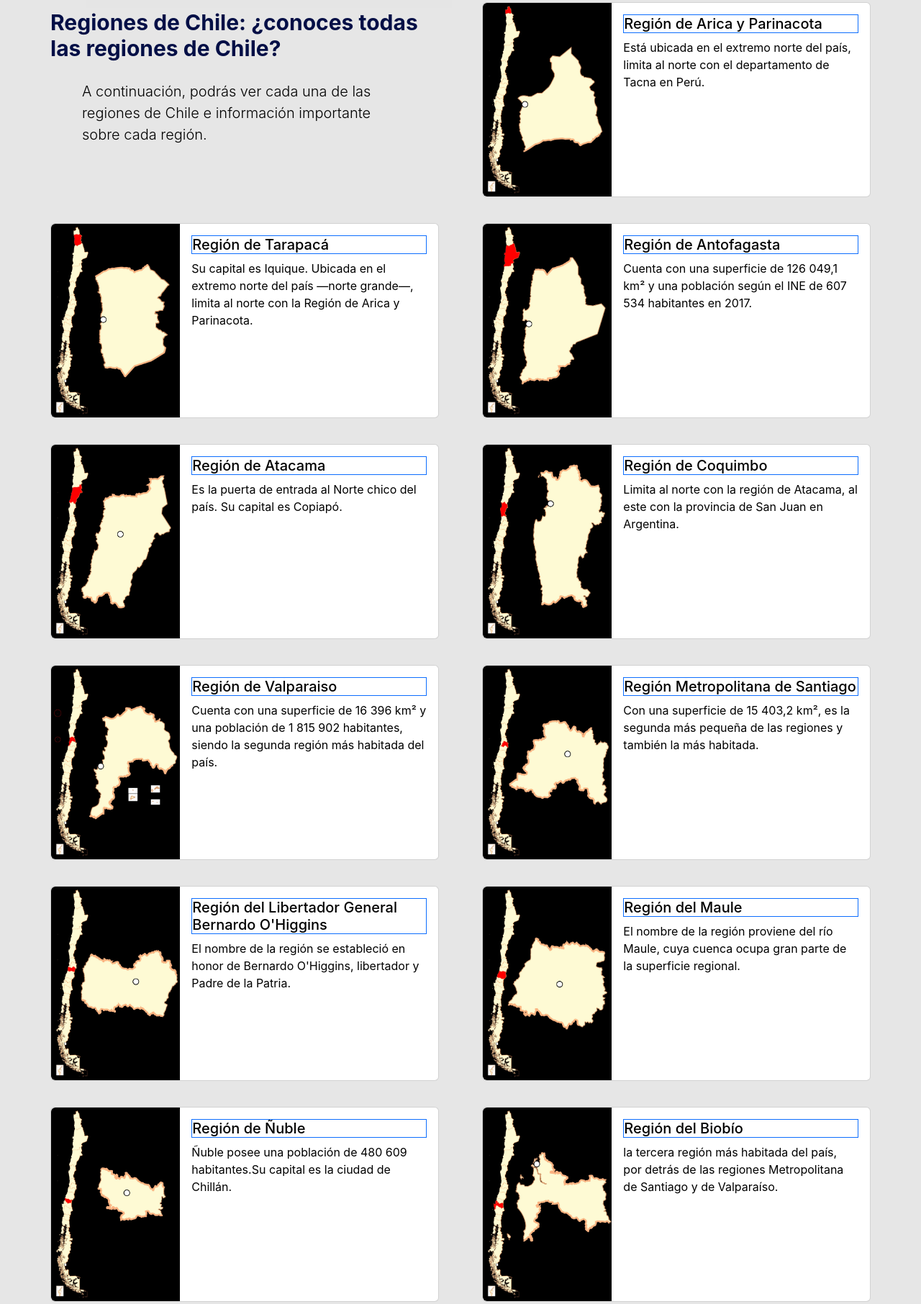
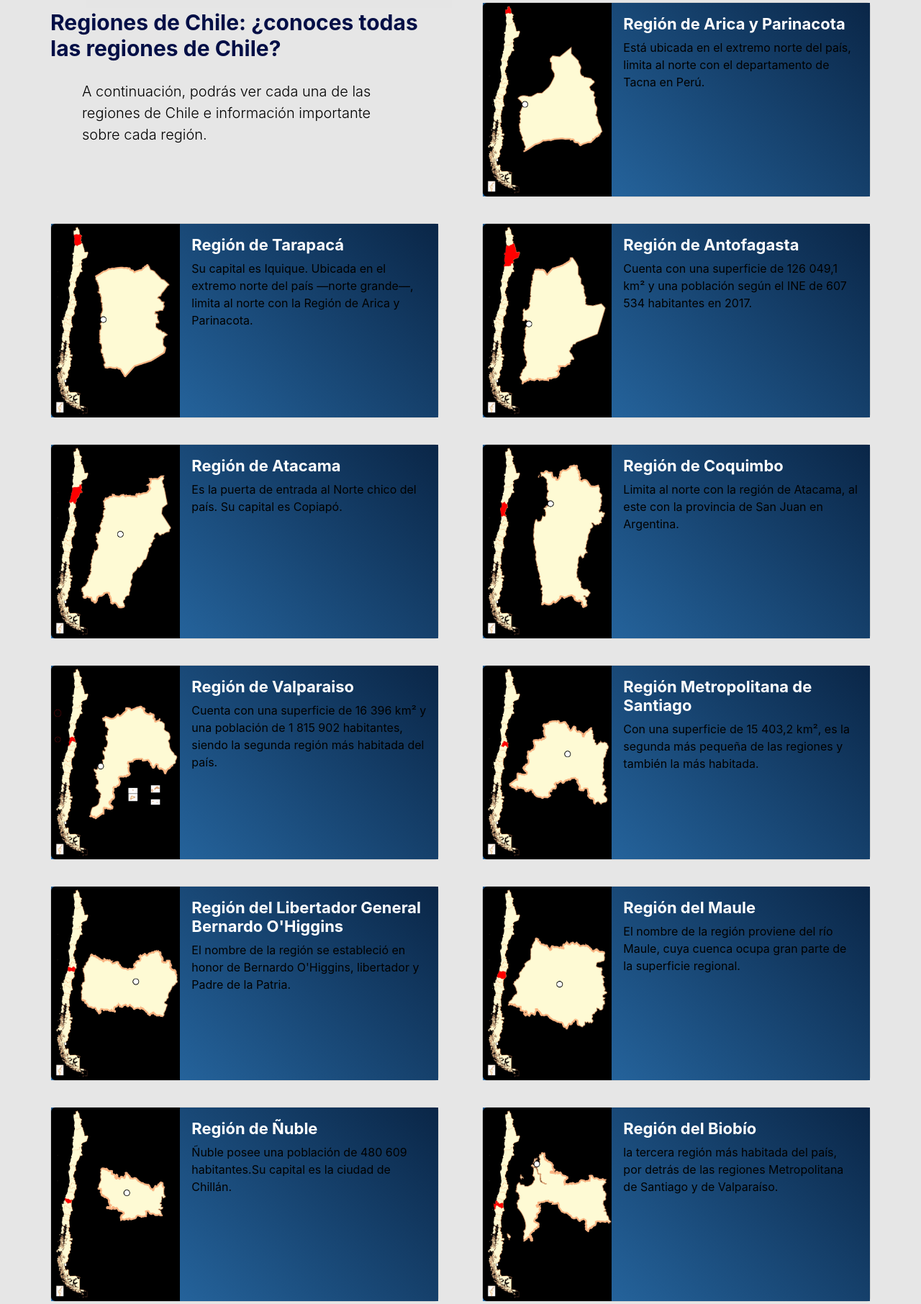
Before and after one commit to NicoGodoy1/PFGodoy, a website: page sobrechile.html in a window 1280 px wide. Shown: the part 1839-3651 px from the top of the page at 72% size. Drawn offline with nearby package versions, Linux system fonts and the light colour scheme.

Commit message:
cambié fondo de las tarjetas de las regiones

```diff
--- a/scss/vistas/_index.scss
+++ b/scss/vistas/_index.scss
@@ -252,7 +252,7 @@ header span {
 }
 .contenidoSubtituloNuestraDiversidad {
     @extend .contenidoSubtituloInicio;
-    color: white;
+    color: $letterColor;
     background-color: transparent;
     font-size: 20px;
     margin: 30px 0px 30px 0px;
--- a/scss/vistas/_sobreChile.scss
+++ b/scss/vistas/_sobreChile.scss
@@ -91,6 +91,7 @@
         transform: translateY(-10px);
     }
 }
+// ESTILO REGIONES CHILE
 .seccion__regiones {
     display: grid;
     grid-template-columns: repeat(2, 1fr);
@@ -101,6 +102,18 @@
 
     &-dato {
         margin: 20px;
+    }
+}
+.fondoRegiones {
+    background-image: linear-gradient(45deg, #2C74B3, #0A2647);
+    & div {
+        & div {
+            & h5 {
+                color: $letterColor;
+                font-weight: bold;
+                font-size: 22px;
+            }
+        }
     }
 }
 // PSEUDOELEMENTOS
--- a/sobrechile.html
+++ b/sobrechile.html
@@ -141,13 +141,13 @@
               </div>
                 <!-- Región 1 -->
                 <div class="card mb-3" style="max-width: 540px;">
-                    <div class="row g-0">
+                    <div class="row g-0 fondoRegiones">
                       <div class="col-md-4">
                         <img src="./recursos/imagenes/regiones de chile/Región de Arica y Parinacota.jpeg" class="img-fluid rounded-start" alt="Región de Arica y Parinacota">
                       </div>
                       <div class="col-md-8 ">
                         <div class="card-body">
-                          <h5 class="card-title border border-primary">Región de Arica y Parinacota</h5>
+                          <h5 class="card-title">Región de Arica y Parinacota</h5>
                           <p class="card-text">Está ubicada en el extremo norte del país, limita al norte con el departamento de Tacna en Perú.</p>
                         </div>
                       </div>
@@ -155,13 +155,13 @@
                 </div>
                 <!-- Región 2 -->
                 <div class="card mb-3" style="max-width: 540px;">
-                    <div class="row g-0">
+                    <div class="row g-0 fondoRegiones">
                       <div class="col-md-4">
                         <img src="./recursos/imagenes/regiones de chile/Región de Tarapacá.jpeg" class="img-fluid rounded-start" alt="Región de Tarapacá">
                       </div>
                       <div class="col-md-8">
                         <div class="card-body">
-                          <h5 class="card-title border border-primary ">Región de Tarapacá</h5>
+                          <h5 class="card-title">Región de Tarapacá</h5>
                           <p class="card-text">Su capital es Iquique. Ubicada en el extremo norte del país —norte grande—, limita al norte con la Región de Arica y Parinacota.</p>
                         </div>
                       </div>
@@ -169,13 +169,13 @@
                 </div>
                 <!-- Región 3 -->
                 <div class="card mb-3" style="max-width: 540px;">
-                    <div class="row g-0">
+                    <div class="row g-0 fondoRegiones">
                       <div class="col-md-4">
                         <img src="./recursos/imagenes/regiones de chile/Región de Antofagasta.jpeg" class="img-fluid rounded-start" alt="Región de Antofagasta">
                       </div>
                       <div class="col-md-8">
                         <div class="card-body">
-                          <h5 class="card-title border border-primary ">Región de Antofagasta</h5>
+                          <h5 class="card-titley ">Región de Antofagasta</h5>
                           <p class="card-text">Cuenta con una superficie de 126 049,1 km² y una población según el INE de 607 534 habitantes en 2017.</p>
                         </div>
                       </div>
@@ -183,13 +183,13 @@
                 </div>
                 <!-- Región 4 -->
                 <div class="card mb-3" style="max-width: 540px;">
-                    <div class="row g-0">
+                    <div class="row g-0 fondoRegiones">
                       <div class="col-md-4">
                         <img src="./recursos/imagenes/regiones de chile/Región de Atacama.jpeg" class="img-fluid rounded-start" alt="Región de Atacama">
                       </div>
                       <div class="col-md-8">
                         <div class="card-body">
-                          <h5 class="card-title border border-primary ">Región de Atacama</h5>
+                          <h5 class="card-title">Región de Atacama</h5>
                           <p class="card-text"> Es la puerta de entrada al Norte chico del país. Su capital es Copiapó.</p>
                         </div>
                       </div>
@@ -197,13 +197,13 @@
                 </div>
                 <!-- Región 5 -->
                 <div class="card mb-3" style="max-width: 540px;">
-                    <div class="row g-0">
+                    <div class="row g-0 fondoRegiones">
                       <div class="col-md-4">
                         <img src="./recursos/imagenes/regiones de chile/Región de Coquimbo.jpeg" class="img-fluid rounded-start" alt="Región de Coquimbo">
                       </div>
                       <div class="col-md-8">
                         <div class="card-body">
-                          <h5 class="card-title border border-primary ">Región de Coquimbo</h5>
+                          <h5 class="card-title ">Región de Coquimbo</h5>
                           <p class="card-text">Limita al norte con la región de Atacama, al este con la provincia de San Juan en Argentina.</p>
                         </div>
                       </div>
@@ -211,13 +211,13 @@
                 </div>
                 <!-- Región 6 -->
                 <div class="card mb-3" style="max-width: 540px;">
-                    <div class="row g-0">
+                    <div class="row g-0 fondoRegiones">
                       <div class="col-md-4">
                         <img src="./recursos/imagenes/regiones de chile/Región de Valparaíso.jpeg" class="img-fluid rounded-start" alt="Región de Valparaiso">
                       </div>
                       <div class="col-md-8">
                         <div class="card-body">
-                          <h5 class="card-title border border-primary ">Región de Valparaiso</h5>
+                          <h5 class="card-title">Región de Valparaiso</h5>
                           <p class="card-text">Cuenta con una superficie de 16 396 km² y una población de 1 815 902 habitantes, siendo la segunda región más habitada del país.</p>
                         </div>
                       </div>
@@ -225,13 +225,13 @@
                 </div>
                 <!-- Región 7 -->
                 <div class="card mb-3" style="max-width: 540px;">
-                    <div class="row g-0">
+                    <div class="row g-0 fondoRegiones">
                       <div class="col-md-4">
                         <img src="./recursos/imagenes/regiones de chile/Región Metropolitana de Santiago.jpeg" class="img-fluid rounded-start" alt="Región Metropolitana de Santiago">
                       </div>
                       <div class="col-md-8">
                         <div class="card-body">
-                          <h5 class="card-title border border-primary ">Región Metropolitana de Santiago</h5>
+                          <h5 class="card-title">Región Metropolitana de Santiago</h5>
                           <p class="card-text">Con una superficie de 15 403,2 km², es la segunda más pequeña de las regiones y también la más habitada.</p>
                         </div>
                       </div>
@@ -239,13 +239,13 @@
                 </div>
                 <!-- Región 8 -->
                 <div class="card mb-3" style="max-width: 540px;">
-                    <div class="row g-0">
+                    <div class="row g-0 fondoRegiones">
                       <div class="col-md-4">
                         <img src="./recursos/imagenes/regiones de chile/Región del Libertador General Bernardo O Higgins.jpeg" class="img-fluid rounded-start" alt="Región del Libertador General Bernardo O'Higgins">
                       </div>
                       <div class="col-md-8">
                         <div class="card-body">
-                          <h5 class="card-title border border-primary ">Región del Libertador General Bernardo O'Higgins</h5>
+                          <h5 class="card-title ">Región del Libertador General Bernardo O'Higgins</h5>
                           <p class="card-text">El nombre de la región se estableció en honor de Bernardo O'Higgins, libertador y Padre de la Patria.</p>
                         </div>
                       </div>
@@ -253,13 +253,13 @@
                 </div>
                 <!-- Región 9 -->
                 <div class="card mb-3" style="max-width: 540px;">
-                    <div class="row g-0">
+                    <div class="row g-0 fondoRegiones">
                       <div class="col-md-4">
                         <img src="./recursos/imagenes/regiones de chile/Región del Maule.jpeg" class="img-fluid rounded-start" alt="Región del Maule">
                       </div>
                       <div class="col-md-8">
                         <div class="card-body">
-                          <h5 class="card-title border border-primary ">Región del Maule</h5>
+                          <h5 class="card-title">Región del Maule</h5>
                           <p class="card-text">El nombre de la región proviene del río Maule, cuya cuenca ocupa gran parte de la superficie regional.</p>
                         </div>
                       </div>
@@ -267,13 +267,13 @@
                 </div>
                 <!-- Región 10 -->
                 <div class="card mb-3" style="max-width: 540px;">
-                    <div class="row g-0">
+                    <div class="row g-0 fondoRegiones">
                       <div class="col-md-4">
                         <img src="./recursos/imagenes/regiones de chile/Región de Ñuble.jpeg" class="img-fluid rounded-start" alt="Región de Ñuble">
                       </div>
                       <div class="col-md-8">
                         <div class="card-body">
-                          <h5 class="card-title border border-primary ">Región de Ñuble</h5>
+                          <h5 class="card-title">Región de Ñuble</h5>
                           <p class="card-text"> Ñuble posee una población de 480 609 habitantes.Su capital es la ciudad de Chillán.</p>
                         </div>
                       </div>
@@ -281,13 +281,13 @@
                 </div>
                 <!-- Región 11 -->
                 <div class="card mb-3" style="max-width: 540px;">
-                    <div class="row g-0">
+                    <div class="row g-0 fondoRegiones">
                       <div class="col-md-4">
                         <img src="./recursos/imagenes/regiones de chile/Región del Biobío.jpeg" class="img-fluid rounded-start" alt="Región del Biobío">
                       </div>
                       <div class="col-md-8">
                         <div class="card-body">
-                          <h5 class="card-title border border-primary ">Región del Biobío</h5>
+                          <h5 class="card-title">Región del Biobío</h5>
                           <p class="card-text"> la tercera región más habitada del país, por detrás de las regiones Metropolitana de Santiago y de Valparaíso.</p>
                         </div>
                       </div>
@@ -295,13 +295,13 @@
                 </div>
                 <!-- Región 12 -->
                 <div class="card mb-3" style="max-width: 540px;">
-                    <div class="row g-0">
+                    <div class="row g-0 fondoRegiones">
                       <div class="col-md-4">
                         <img src="./recursos/imagenes/regiones de chile/Región de La Araucanía.jpeg" class="img-fluid rounded-start" alt="Región de La Araucanía">
                       </div>
                       <div class="col-md-8">
                         <div class="card-body">
-                          <h5 class="card-title border border-primary ">Región de La Araucanía</h5>
+                          <h5 class="card-title ">Región de La Araucanía</h5>
                           <p class="card-text"> Limita al noroeste y norte con la Región del Biobío, al este con la provincia del Neuquén en Argentina.</p>
                         </div>
                       </div>
@@ -309,13 +309,13 @@
                 </div>
                 <!-- Región 13 -->
                 <div class="card mb-3" style="max-width: 540px;">
-                    <div class="row g-0">
+                    <div class="row g-0 fondoRegiones">
                       <div class="col-md-4">
                         <img src="./recursos/imagenes/regiones de chile/Región de Los Ríos.jpeg" class="img-fluid rounded-start" alt="Región de Los Ríos">
                       </div>
                       <div class="col-md-8">
                         <div class="card-body">
-                          <h5 class="card-title border border-primary ">Región de Los Ríos</h5>
+                          <h5 class="card-title ">Región de Los Ríos</h5>
                           <p class="card-text"> La región está compuesta por las provincias de Valdivia y del Ranco, y la capital regional es la ciudad de Valdivia.</p>
                         </div>
                       </div>
@@ -323,13 +323,13 @@
                 </div>
                 <!-- Región 14 -->
                 <div class="card mb-3" style="max-width: 540px;">
-                    <div class="row g-0">
+                    <div class="row g-0 fondoRegiones">
                       <div class="col-md-4">
                         <img src="./recursos/imagenes/regiones de chile/Región de Los Lagos.jpeg" class="img-fluid rounded-start" alt="Región de Los Lagos">
                       </div>
                       <div class="col-md-8">
                         <div class="card-body">
-                          <h5 class="card-title border border-primary ">Región de Los Lagos</h5>
+                          <h5 class="card-title">Región de Los Lagos</h5>
                           <p class="card-text">Cuenta con una superficie de 48.584 km² y una población al 2017 de 828.708 habs.</p>
                         </div>
                       </div>
@@ -337,13 +337,13 @@
                 </div>
                 <!-- Región 15 -->
                 <div class="card mb-3" style="max-width: 540px;">
-                    <div class="row g-0">
+                    <div class="row g-0 fondoRegiones">
                       <div class="col-md-4">
                         <img src="./recursos/imagenes/regiones de chile/Región de Aysén del General Carlos Ibáñez del Campo.jpeg" class="img-fluid rounded-start" alt="Región de Aysén del General Carlos Ibáñez del Campo">
                       </div>
                       <div class="col-md-8">
                         <div class="card-body">
-                          <h5 class="card-title border border-primary ">Región de Aysén del General Carlos Ibáñez del Campo</h5>
+                          <h5 class="card-title">Región de Aysén del General Carlos Ibáñez del Campo</h5>
                           <p class="card-text"> Es la puerta de entrada a la Patagonia chilena o la llamada Zona austral del país.</p>
                         </div>
                       </div>
@@ -351,13 +351,13 @@
                 </div>
                 <!-- Región 16 -->
                 <div class="card mb-3" style="max-width: 540px;">
-                    <div class="row g-0">
+                    <div class="row g-0 fondoRegiones">
                       <div class="col-md-4">
                         <img src="./recursos/imagenes/regiones de chile/Región de Magallanes y de la Antártica Chilena.jpeg" class="img-fluid rounded-start" alt="Región de Magallanes y de la Antártica Chilena">
                       </div>
                       <div class="col-md-8">
                         <div class="card-body">
-                          <h5 class="card-title border border-primary ">Región de Magallanes y de la Antártica Chilena</h5>
+                          <h5 class="card-title">Región de Magallanes y de la Antártica Chilena</h5>
                           <p class="card-text">Su población es de 164 661 habitantes en 2015, por lo que es la segunda región menos poblada del país .</p>
                         </div>
                       </div>
```
Also changed, not shown: css/estilos.css.
